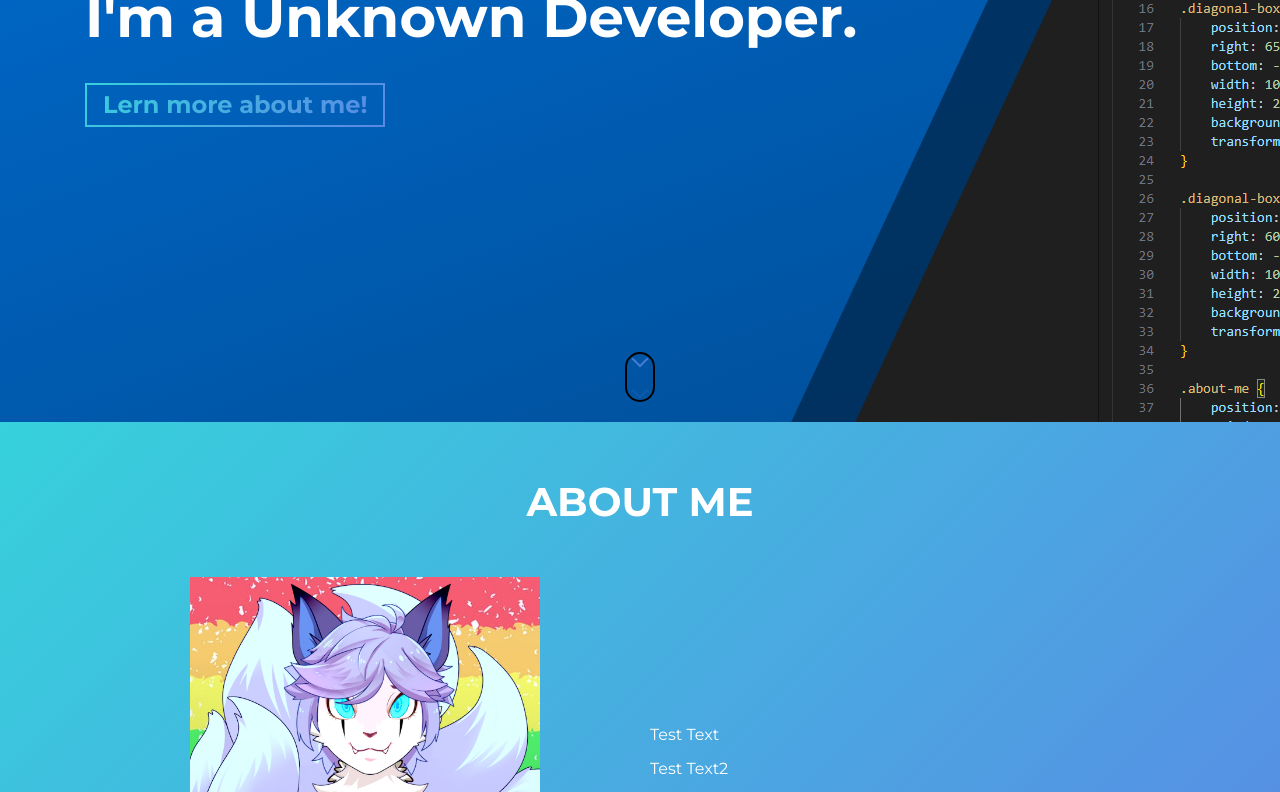
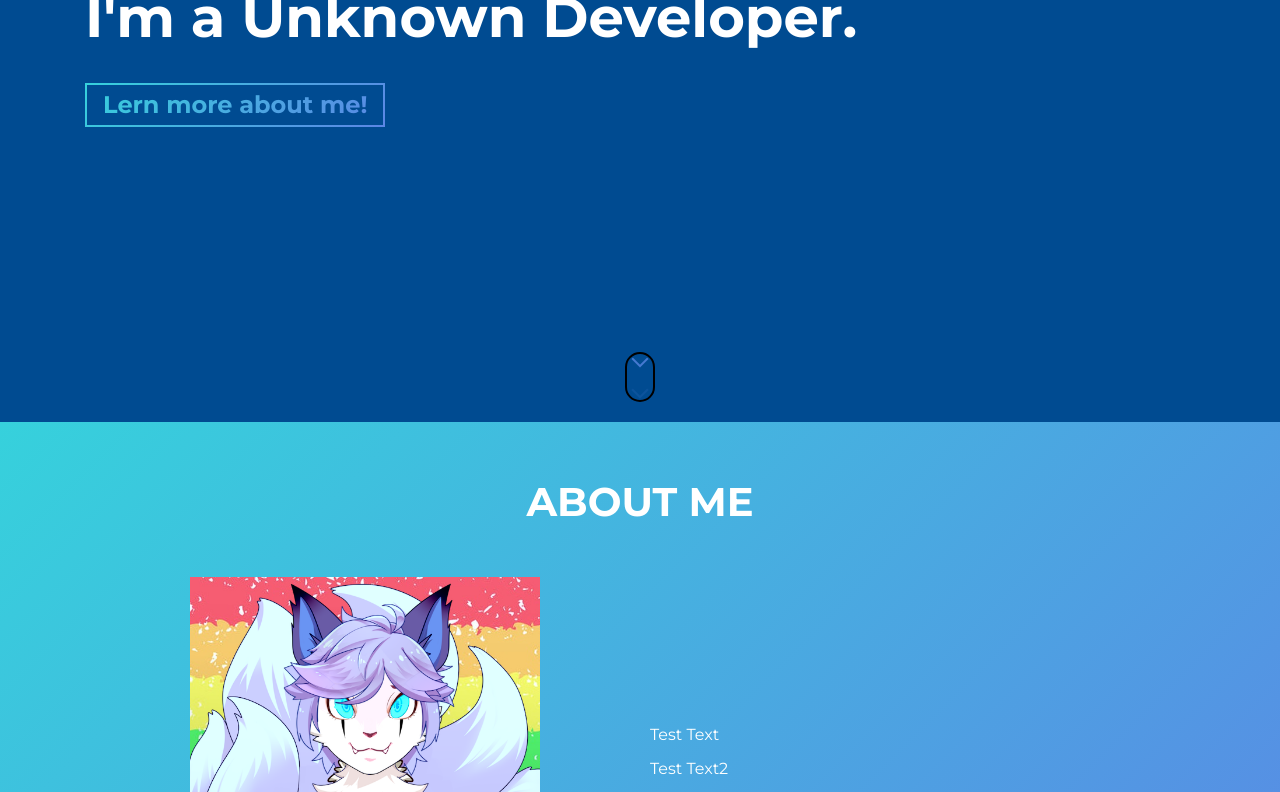
Before and after one commit to FuFiFurry/fufifurry.github.io, a plain HTML site: page index.html in a window 1280 px wide. Shown: the part 378-1170 px from the top of the page. Drawn offline with Linux system fonts and the light colour scheme.

Commit message:
changed Background

```diff
--- a/css/main.css
+++ b/css/main.css
@@ -429,8 +429,8 @@ section .row span {
   height: 100vh;
   display: flex;
   align-items: center;
-  background: #0084ff;
-  background-image: url("../assets/background.png");
+  background: #004b91;
+  /*background-image: url("../assets/background.png");*/
   font-weight: 400;
   color: #fff;
   padding: 0rem 5.6rem;
@@ -653,7 +653,7 @@ section .row span {
   }
 }
 
-.diagonal-box {
+/*.diagonal-box {
     position: absolute;
     right: 35vw;
     bottom: -15vw;
@@ -673,4 +673,4 @@ section .row span {
     background-image: linear-gradient(45deg, #00305e, #003b72);
     transform: rotate(-65deg);
     z-index: -1;
-}
+}*/
```
